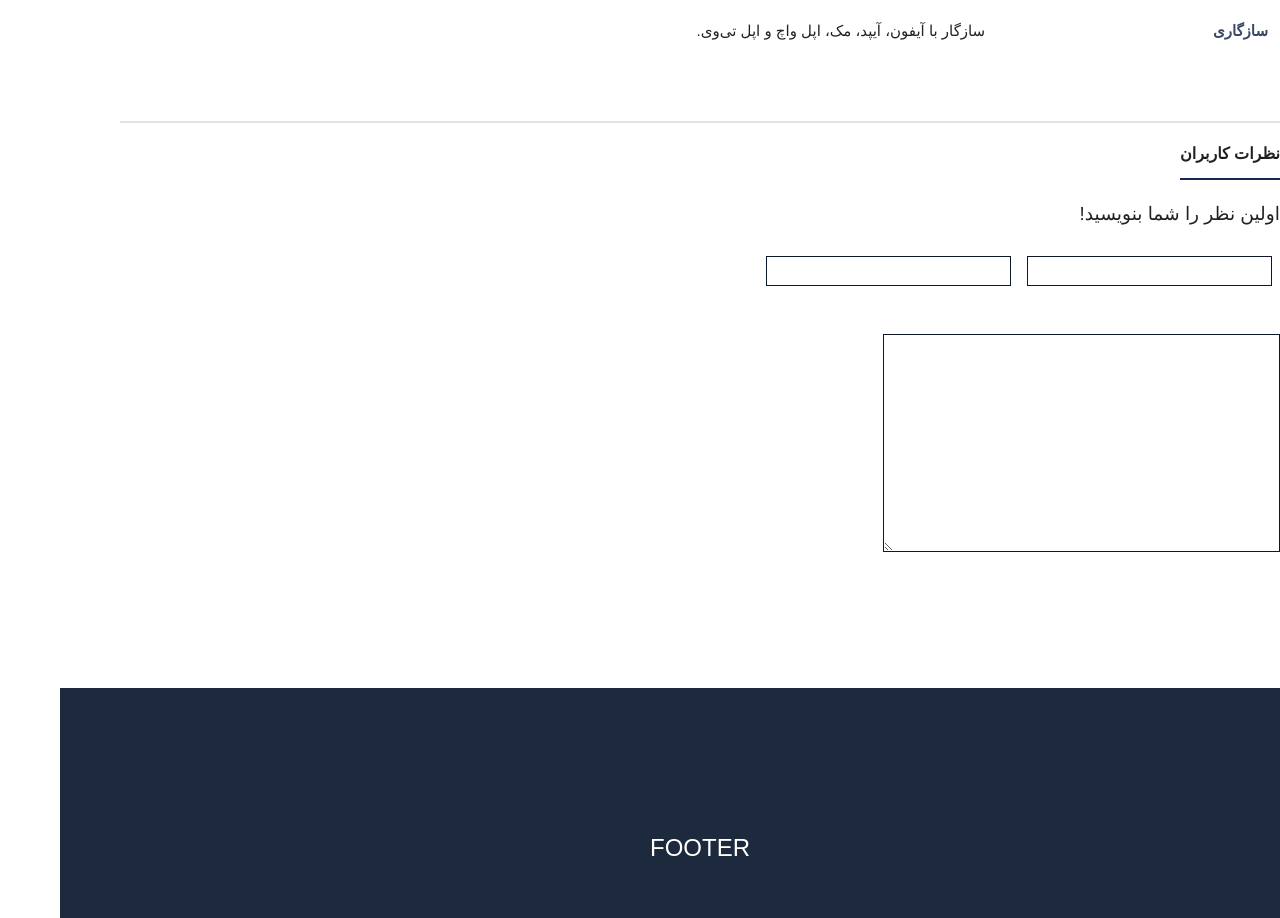
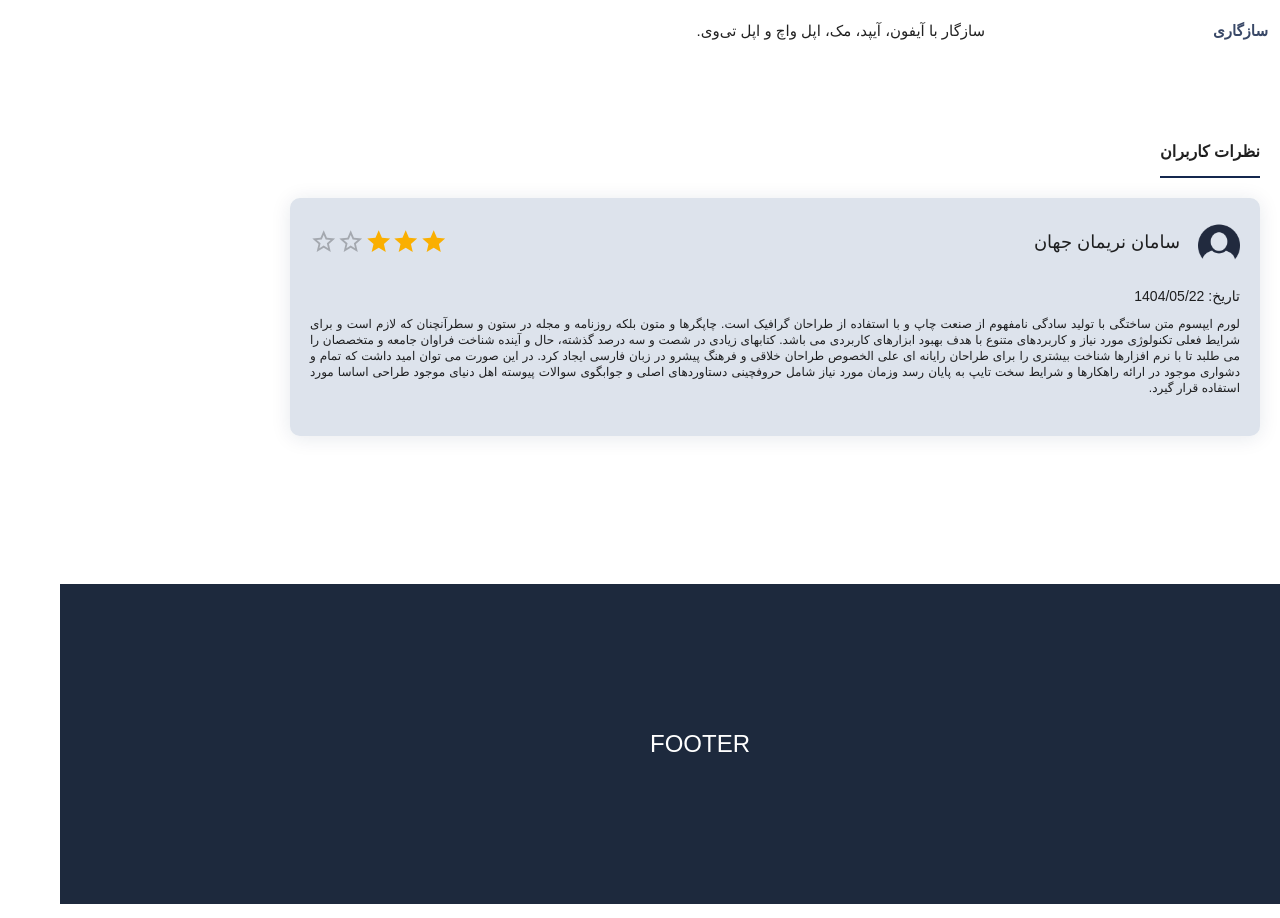
Before and after one commit to bahrambakhtiarii/layshop, a Next.js app: page /testlink in a window 1280 px wide. Shown: the part 2840-3758 px from the top of the page. Built offline with nearby package versions, Linux system fonts and the light colour scheme.

Commit message:
Added comment display section

```diff
--- a/components/productpage/PdComments.tsx
+++ b/components/productpage/PdComments.tsx
@@ -1,26 +1,65 @@
 import React from 'react'
+import Image from "next/image";
+import prof from '../../public/user-prof.png'
+import Rating from '@mui/material/Rating';
+import Stack from '@mui/material/Stack';
+import { div } from 'framer-motion/client';
+
+
 
 const PdComments = () => {
+
   return (
-    <div className="overflow-x-auto m-15 pt-5 border-t-2 border-[rgba(155,164,180,0.3)]">
-        <h3 className='text-sm md:text-[16px] font-semibold mb-5 border-b-2 border-[#14274E] w-fit pb-3'>
+    <div className='m-15 p-5'>
+      <h3 className='text-sm md:text-[16px] font-semibold mb-5 border-b-2 border-[#14274E] w-fit pb-3'>
         نظرات کاربران
-        </h3>
+      </h3>
 
-        <div>
-            <h4 className='mb-5'>اولین نظر را شما بنویسید!</h4>
-            <div>
-                <div className='felx'>
-                    <input type="text" className='border border-slate-900 m-2' />
-                    <input type="email" className='border border-slate-900 m-2'/>
-                </div>
-                <textarea name="" id="" className='border border-slate-900 mt-10 p-20'>
 
-                </textarea>
-            </div>
+       <div className="max-w-[336px] md:max-w-[696px] lg:max-w-[970px] rounded-[10px] bg-[#DDE3EC] p-5 shadow-[0_2px_20px_0_rgba(20,39,78,0.1)]">
+
+
+        {/* prof and reating */}
+        <div className='flex gap-2 min-h-12 mb-5'>
+          <div className='flex gap-2 w-full items-center justify-start'>
+
+            <Image
+              src={prof}
+              alt='پروفایل'
+              width={42}
+              height={42}
+              className="w-[28px] md:w-[42px] h-[28px] md:h-[42px]"
+            />
+            <h4 className='px-2.5 text-xs md:text-[18px] font-medium '>سامان نریمان جهان</h4>
+
+          </div>
+
+          <div className='flex justify-end items-center'>
+            <Stack spacing={1}>
+              <div className='md:hidden'>
+                <Rating name="half-rating-read" defaultValue={3} precision={1} readOnly size="small"/>
+              </div>
+              <div className='hidden md:block'>
+                <Rating name="half-rating-read" defaultValue={3} precision={1} readOnly />
+              </div>
+
+            </Stack>
+          </div>
+
         </div>
 
+        {/* content and date */}
+        <div className='pb-5' >
+          <p className='text-xs md:text-sm font-medium pb-2.5'>تاریخ: 1404/05/22</p>
+          <p className='text-[10px] md:text-xs text-justify'>
+            لورم ایپسوم متن ساختگی با تولید سادگی نامفهوم از صنعت چاپ و با استفاده از طراحان گرافیک است. چاپگرها و متون بلکه روزنامه و مجله در ستون و سطرآنچنان که لازم است و برای شرایط فعلی تکنولوژی مورد نیاز و کاربردهای متنوع با هدف بهبود ابزارهای کاربردی می باشد. کتابهای زیادی در شصت و سه درصد گذشته، حال و آینده شناخت فراوان جامعه و متخصصان را می طلبد تا با نرم افزارها شناخت بیشتری را برای طراحان رایانه ای علی الخصوص طراحان خلاقی و فرهنگ پیشرو در زبان فارسی ایجاد کرد. در این صورت می توان امید داشت که تمام و دشواری موجود در ارائه راهکارها و شرایط سخت تایپ به پایان رسد وزمان مورد نیاز شامل حروفچینی دستاوردهای اصلی و جوابگوی سوالات پیوسته اهل دنیای موجود طراحی اساسا مورد استفاده قرار گیرد.
+          </p>
+        </div>
+
+      </div>
+
     </div>
+
   )
 }
 
```
Also changed, not shown: public/user-prof.png (added).
